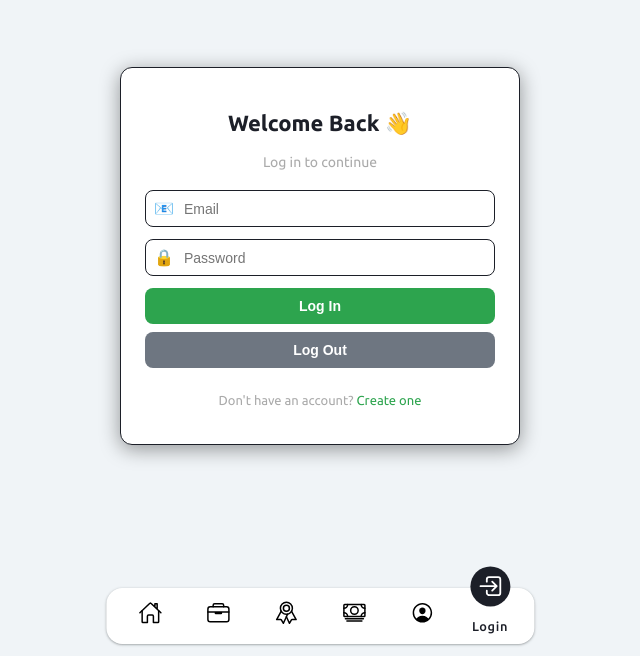
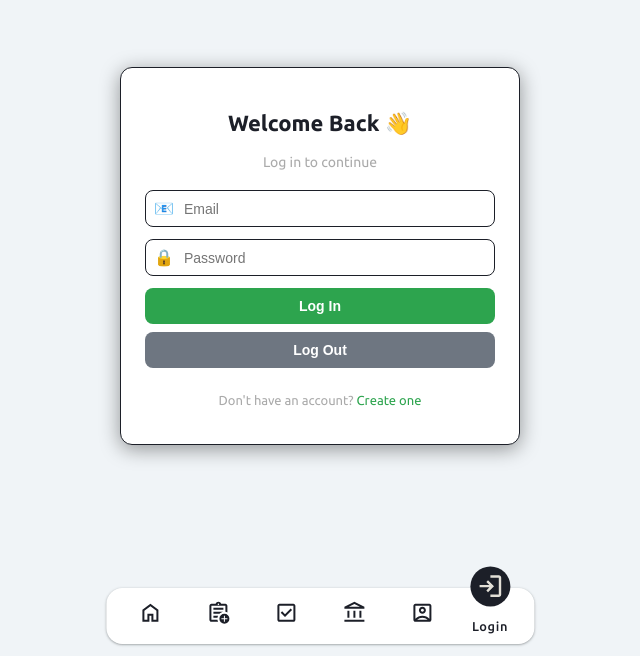
Before and after one commit to NobpasinTumdee/quick-task, a React (Vite) app in the folder quick-task/: page /login in a window 1280 px wide. Shown: the part 144-800 px from the top of the page, without its empty margins (320-960 px from the left). Built offline with nearby package versions, Linux system fonts and the light colour scheme; no server answers.

Commit message:
change navbar icon

```diff
--- a/quick-task/src/layout/Nav.tsx
+++ b/quick-task/src/layout/Nav.tsx
@@ -1,10 +1,10 @@
 import { Link, useLocation } from "react-router-dom";
-import home from "../assets/icon/nav/home.svg";
-import taski from "../assets/icon/nav/task.svg";
-import todoi from "../assets/icon/nav/todo.svg";
-import cash from "../assets/icon/nav/cash-outline.svg";
-import mei from "../assets/icon/nav/me.svg";
-import logini from "../assets/icon/nav/login.svg";
+// import home from "../assets/icon/nav/home.svg";
+// import taski from "../assets/icon/nav/task.svg";
+// import todoi from "../assets/icon/nav/todo.svg";
+// import cash from "../assets/icon/nav/cash-outline.svg";
+// import mei from "../assets/icon/nav/me.svg";
+// import logini from "../assets/icon/nav/login.svg";
 import "./Nav.css";
 
 const Nav = () => {
@@ -17,7 +17,7 @@ const Nav = () => {
                     <li className={`list-nav ${isActive('/') ? 'active' : ''}`}>
                         <Link to="/">
                             <span className="icon-nav">
-                                <img src={home} width={30} />
+                                <svg xmlns="http://www.w3.org/2000/svg" height="30px" viewBox="0 -960 960 960" width="30px" fill="var(--text-main)"><path d="M240-200h120v-240h240v240h120v-360L480-740 240-560v360Zm-80 80v-480l320-240 320 240v480H520v-240h-80v240H160Zm320-350Z" /></svg>
                             </span>
                             <span className="text-nav">Home</span>
                             <span className="circle"></span>
@@ -26,7 +26,7 @@ const Nav = () => {
                     <li className={`list-nav ${isActive('/task') ? 'active' : ''}`}>
                         <Link to="/task">
                             <span className="icon-nav">
-                                <img src={taski} width={30} />
+                                <svg xmlns="http://www.w3.org/2000/svg" height="30px" viewBox="0 -960 960 960" width="30px" fill="var(--text-main)"><path d="M200-120q-33 0-56.5-23.5T120-200v-560q0-33 23.5-56.5T200-840h168q13-36 43.5-58t68.5-22q38 0 68.5 22t43.5 58h168q33 0 56.5 23.5T840-760v268q-19-9-39-15.5t-41-9.5v-243H200v560h242q3 22 9.5 42t15.5 38H200Zm0-120v40-560 243-3 280Zm80-40h163q3-21 9.5-41t14.5-39H280v80Zm0-160h244q32-30 71.5-50t84.5-27v-3H280v80Zm0-160h400v-80H280v80Zm200-190q13 0 21.5-8.5T510-820q0-13-8.5-21.5T480-850q-13 0-21.5 8.5T450-820q0 13 8.5 21.5T480-790ZM720-40q-83 0-141.5-58.5T520-240q0-83 58.5-141.5T720-440q83 0 141.5 58.5T920-240q0 83-58.5 141.5T720-40Zm-20-80h40v-100h100v-40H740v-100h-40v100H600v40h100v100Z" /></svg>
                             </span>
                             <span className="text-nav">Task</span>
                             <span className="circle"></span>
@@ -35,7 +35,7 @@ const Nav = () => {
                     <li className={`list-nav ${isActive('/todo-list') ? 'active' : ''}`}>
                         <Link to="/todo-list">
                             <span className="icon-nav">
-                                <img src={todoi} width={30} />
+                                <svg xmlns="http://www.w3.org/2000/svg" height="30px" viewBox="0 -960 960 960" width="30px" fill="var(--text-main)"><path d="m424-312 282-282-56-56-226 226-114-114-56 56 170 170ZM200-120q-33 0-56.5-23.5T120-200v-560q0-33 23.5-56.5T200-840h560q33 0 56.5 23.5T840-760v560q0 33-23.5 56.5T760-120H200Zm0-80h560v-560H200v560Zm0-560v560-560Z" /></svg>
                             </span>
                             <span className="text-nav">Todo</span>
                             <span className="circle"></span>
@@ -44,7 +44,7 @@ const Nav = () => {
                     <li className={`list-nav ${isActive('/wallet') ? 'active' : ''}`}>
                         <Link to="/wallet">
                             <span className="icon-nav">
-                                <img src={cash} width={30} />
+                                <svg xmlns="http://www.w3.org/2000/svg" height="30px" viewBox="0 -960 960 960" width="30px" fill="var(--text-main)"><path d="M200-280v-280h80v280h-80Zm240 0v-280h80v280h-80ZM80-120v-80h800v80H80Zm600-160v-280h80v280h-80ZM80-640v-80l400-200 400 200v80H80Zm178-80h444-444Zm0 0h444L480-830 258-720Z" /></svg>
                             </span>
                             <span className="text-nav">Finance</span>
                             <span className="circle"></span>
@@ -53,7 +53,7 @@ const Nav = () => {
                     <li className={`list-nav ${isActive('/me') ? 'active' : ''}`}>
                         <Link to="/me">
                             <span className="icon-nav">
-                                <img src={mei} width={30} />
+                                <svg xmlns="http://www.w3.org/2000/svg" height="30px" viewBox="0 -960 960 960" width="30px" fill="var(--text-main)"><path d="M200-246q54-53 125.5-83.5T480-360q83 0 154.5 30.5T760-246v-514H200v514Zm280-194q58 0 99-41t41-99q0-58-41-99t-99-41q-58 0-99 41t-41 99q0 58 41 99t99 41ZM200-120q-33 0-56.5-23.5T120-200v-560q0-33 23.5-56.5T200-840h560q33 0 56.5 23.5T840-760v560q0 33-23.5 56.5T760-120H200Zm69-80h422q-44-39-99.5-59.5T480-280q-56 0-112.5 20.5T269-200Zm211-320q-25 0-42.5-17.5T420-580q0-25 17.5-42.5T480-640q25 0 42.5 17.5T540-580q0 25-17.5 42.5T480-520Zm0 17Z" /></svg>
                             </span>
                             <span className="text-nav">Me</span>
                             <span className="circle"></span>
@@ -62,7 +62,7 @@ const Nav = () => {
                     <li className={`list-nav ${isActive('/login') ? 'active' : ''}`}>
                         <Link to="/login">
                             <span className="icon-nav">
-                                <img src={logini} width={30} />
+                                <svg xmlns="http://www.w3.org/2000/svg" height="30px" viewBox="0 -960 960 960" width="30px" fill="var(--text-main)"><path d="M480-120v-80h280v-560H480v-80h280q33 0 56.5 23.5T840-760v560q0 33-23.5 56.5T760-120H480Zm-80-160-55-58 102-102H120v-80h327L345-622l55-58 200 200-200 200Z"/></svg>
                             </span>
                             <span className="text-nav">Login</span>
                             <span className="circle"></span>
```
